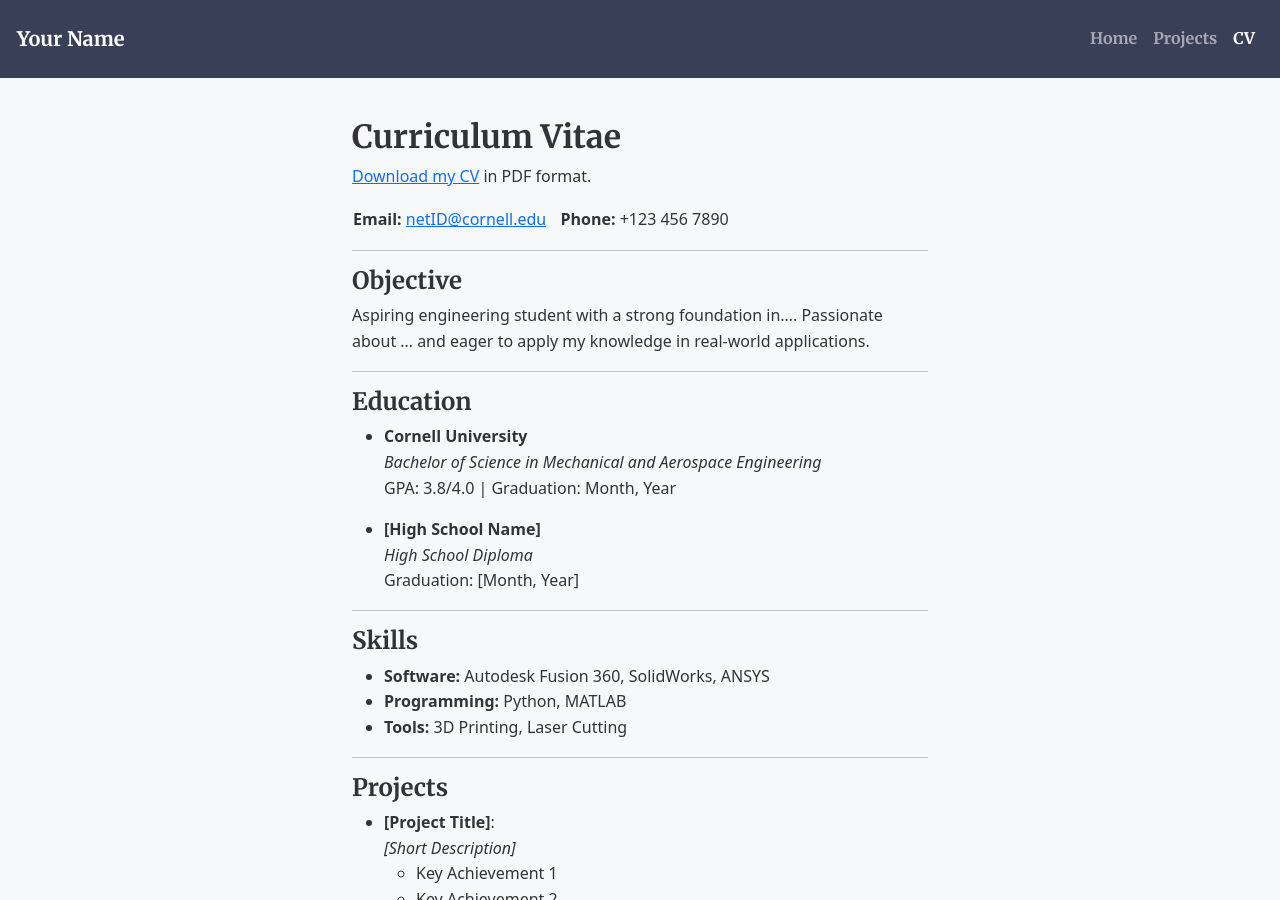
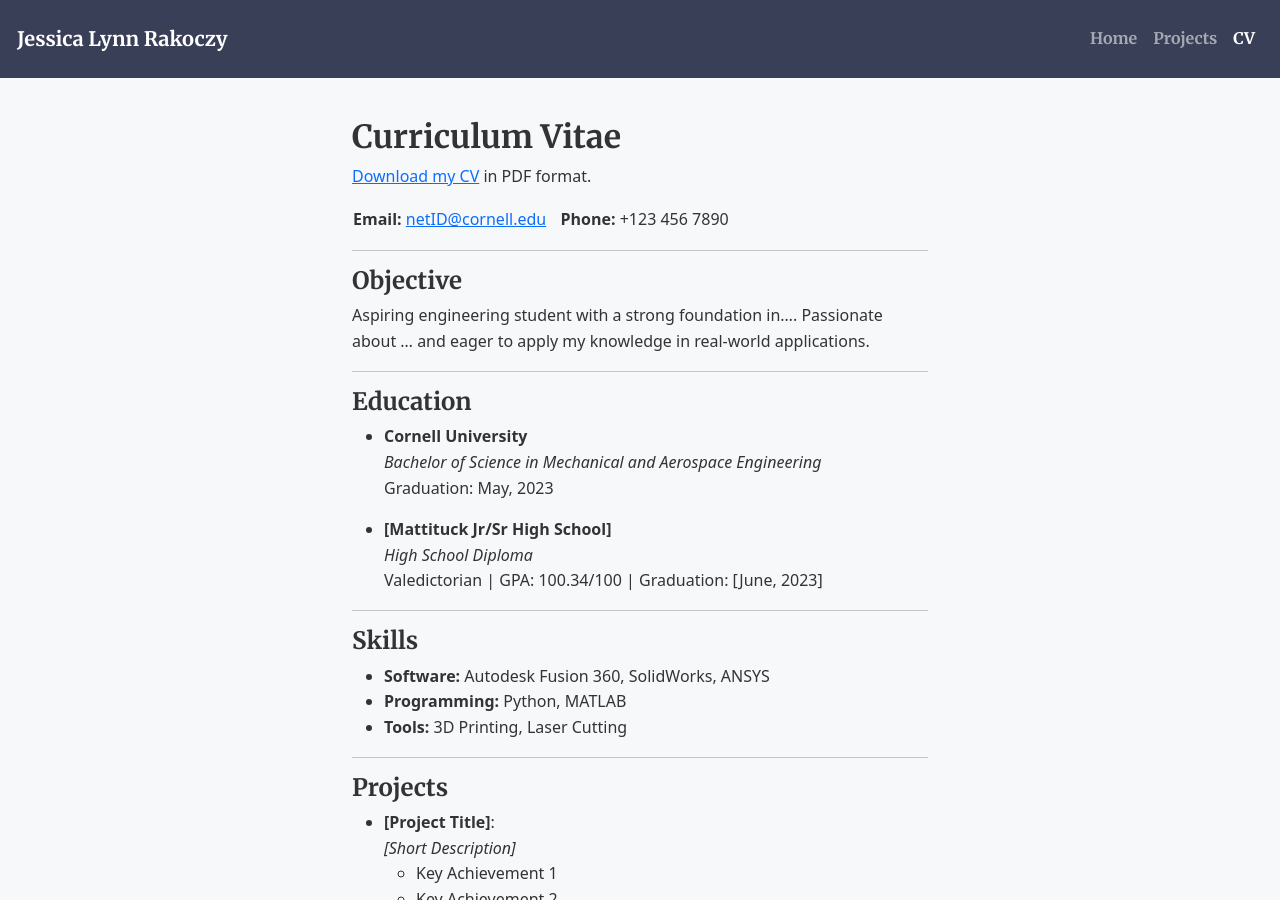
Before and after one commit to Cornell-MAE-UG/fa25-portfolio-jlr444, a Jekyll site: the page built from _pages/cv.md, in a window 1280 px wide and 900 px high. Built offline with Jekyll 4.4.1, drawn with Linux system fonts in a browser that asks for light colours; some of the changed text lies outside the part shown.

```diff
--- a/_config.yml
+++ b/_config.yml
@@ -8,11 +8,11 @@
 
 # Site Settings
 locale                   : "en-US"
-title                    : Your Name
+title                    : Jessica Lynn Rakoczy
 title_separator          : "-"
 subtitle                 : # site tagline that appears below site title in masthead
-name                     : Your Name
-description              : Your Name - Projects and CV
+name                     : Jessica Lynn Rakoczy
+description              : Jessica Lynn Rakoczy - Projects and CV
 baseurl                  : "" # Set this to your repo name
 
 # Theme and Style
--- a/_pages/cv.md
+++ b/_pages/cv.md
@@ -1,6 +1,6 @@
 ---
 layout: default
-title: <Your Name> - Curriculum Vitae
+title: Jessica Lynn Rakoczy - Curriculum Vitae
 permalink: /cv/
 ---
 ## Curriculum Vitae
@@ -20,11 +20,11 @@ Aspiring engineering student with a strong foundation in.... Passionate about ..
 #### Education
 - **Cornell University**
   *Bachelor of Science in Mechanical and Aerospace Engineering*
-  GPA: 3.8/4.0 | Graduation: Month, Year
+  Graduation: May, 2023
 
-- **[High School Name]**
+- **[Mattituck Jr/Sr High School]**
   *High School Diploma*
-  Graduation: [Month, Year]
+  Valedictorian | GPA: 100.34/100 | Graduation: [June, 2023]
 
 ---
 
```
Also changed, not shown: _pages/projects.md (+1 -1 lines), index.md (+2 -4 lines), assets/images/profile-pic.jpg.
